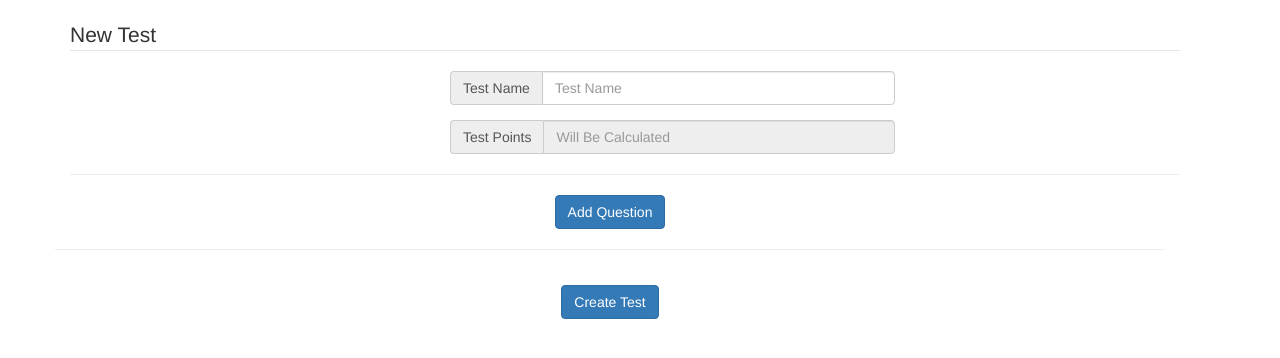
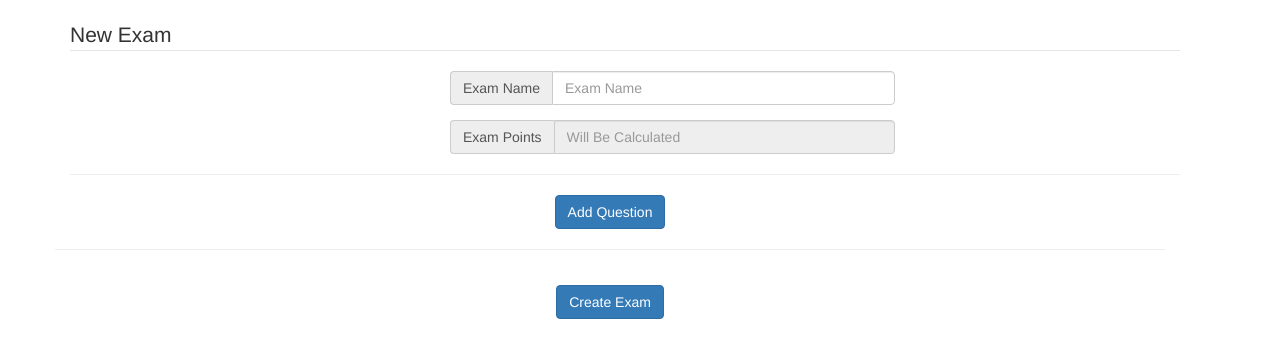
Before and after one commit to FoamCactus/DBProject, a Django app: page /new_test/ in a window 1280 px wide. Shown: the part 51-409 px from the top of the page. Run offline with Django 3.2, Linux system fonts and the light colour scheme; some libraries are stand-ins or nearby versions.

Commit message:
Change from test to Exam

```diff
--- a/templates/new_test.html
+++ b/templates/new_test.html
@@ -1,5 +1,5 @@
 {% extends "base.html" %}
-{% block title %} New Test {% endblock %}
+{% block title %} New Exam {% endblock %}
 {%  block content %}
 
 
@@ -8,14 +8,14 @@
 //  - Caden
 
 let total_questions = 0;
-let total_points = $("#TestPoints").val();
+let total_points = $("#ExamPoints").val();
 
 function updateTotalPoints() {
     let sum = "";
     $('.questionPoints').each(function(i, obj) {
      sum += $(this).val();
 	});
-    $("#TestPoints").val(sum);
+    $("#ExamPoints").val(sum);
 }
 
 $(document).ready(function(e){
@@ -97,25 +97,25 @@ function addOption(questionNumber){
 <fieldset>
 
 <!-- Form Name -->
-<legend>New Test</legend>
+<legend>New Exam</legend>
 
 <!-- Prepended text-->
 <div class="form-group">
   <label class="col-md-4 control-label" for="prependedtext"></label>
   <div class="col-md-5">
     <div class="input-group">
-      <span class="input-group-addon">Test Name</span>
-      <input id="prependedtext" name="prependedtext" class="form-control" placeholder="Test Name" type="text" required>
+      <span class="input-group-addon">Exam Name</span>
+      <input id="prependedtext" name="prependedtext" class="form-control" placeholder="Exam Name" type="text" required>
     </div>
 
   </div>
 </div>
 <div class="form-group">
-  <label class="col-md-4 control-label" for="TestPoints"></label>
+  <label class="col-md-4 control-label" for="ExamPoints"></label>
   <div class="col-md-5">
     <div class="input-group">
-      <span class="input-group-addon">Test Points</span>
-      <input id="TestPoints" name="TestPoints" class="form-control" placeholder="Will Be Calculated" type="number" disabled>
+      <span class="input-group-addon">Exam Points</span>
+      <input id="ExamPoints" name="ExamPoints" class="form-control" placeholder="Will Be Calculated" type="number" disabled>
     </div>
   </div>
 </div>
@@ -130,7 +130,7 @@ function addOption(questionNumber){
 <div class="form-group">
   <div class=" row col-md-12" align="center">
         <button type="submit" class="btn btn-primary">
-    Create Test
+    Create Exam
     </button>
             </div>
   </div>
```
Also changed, not shown: db.sqlite3 (deleted).
